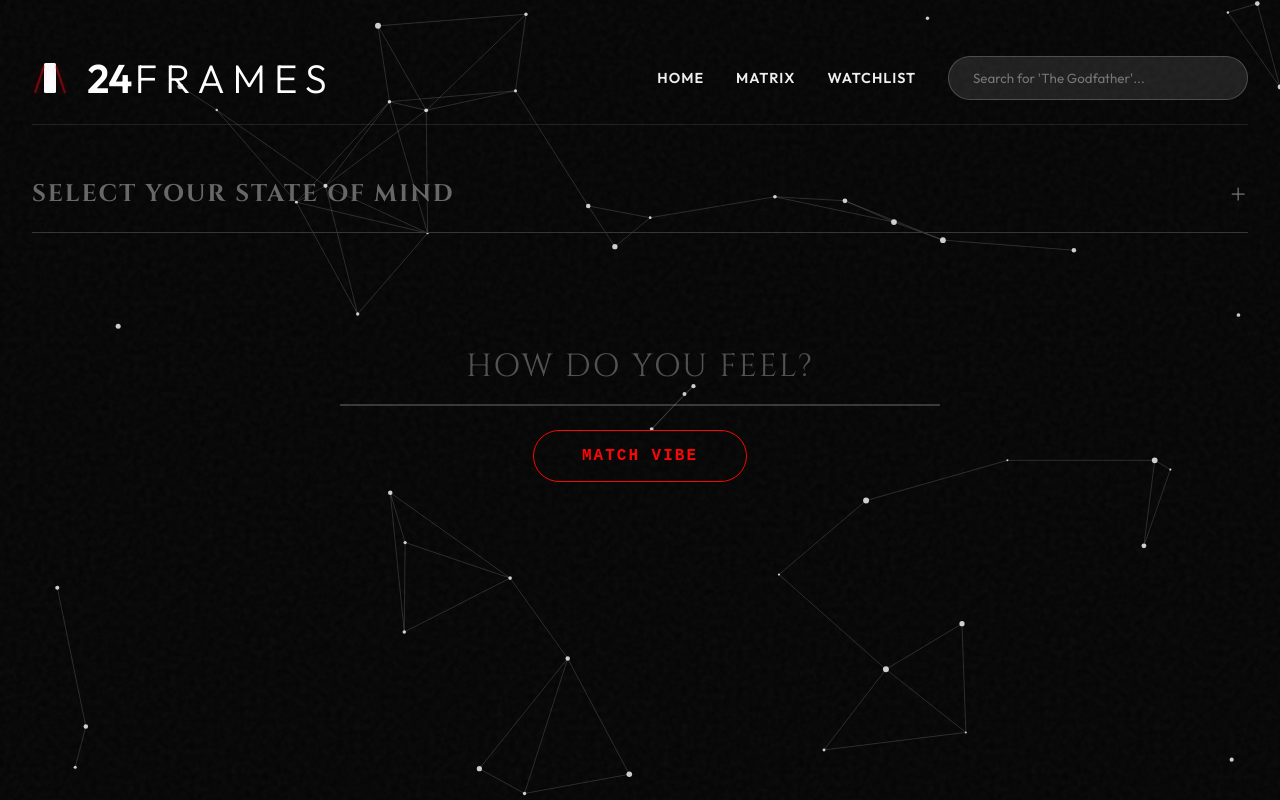
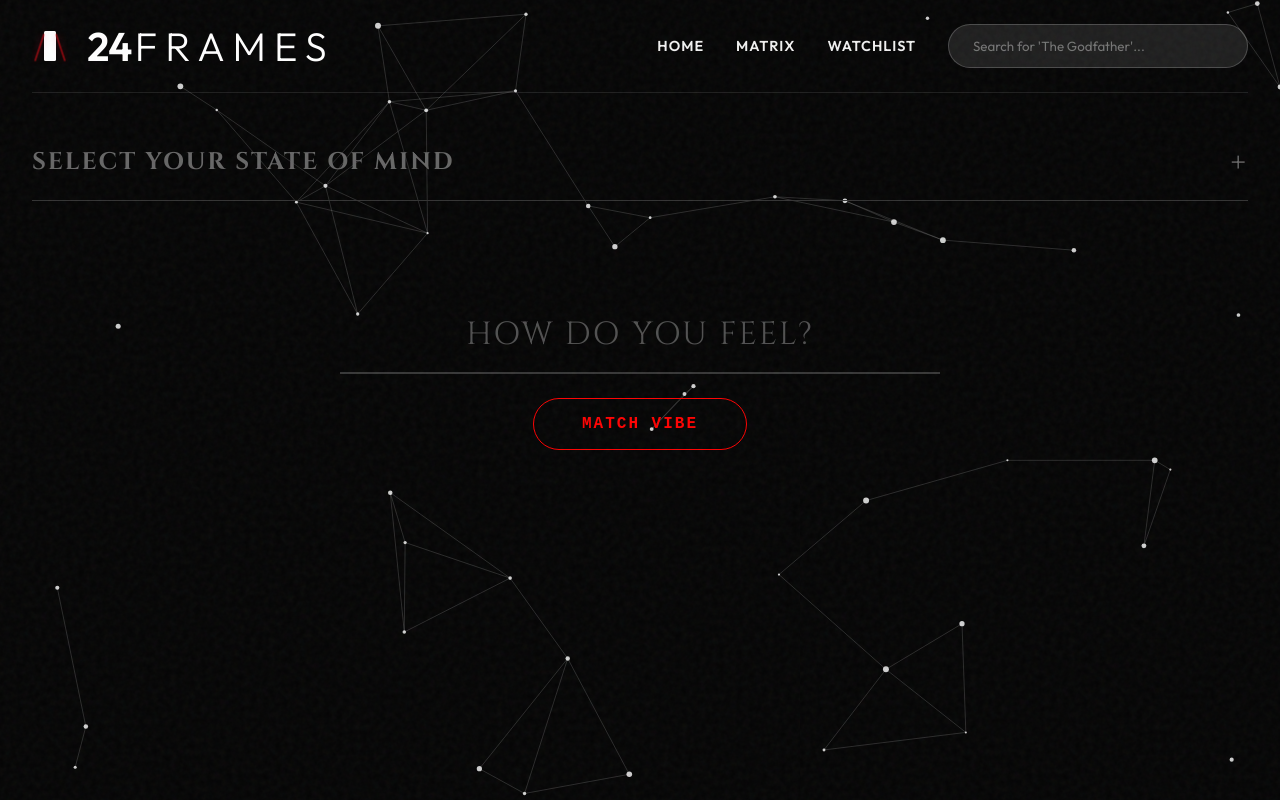
Before and after one commit to 0mkar-kadam/24Frames, a website built with Vite: page index.html in a window 1280 px wide. Built offline with nearby package versions, Linux system fonts and the light colour scheme; no server answers.

Commit message:
Feature: iOS Optimizations (PWA, Safe Area, Touch)

```diff
--- a/index.html
+++ b/index.html
@@ -4,7 +4,10 @@
 <head>
   <meta charset="UTF-8" />
   <link rel="icon" type="image/svg+xml" href="/vite.svg" />
-  <meta name="viewport" content="width=device-width, initial-scale=1.0" />
+  <meta name="viewport" content="width=device-width, initial-scale=1.0, viewport-fit=cover" />
+  <meta name="apple-mobile-web-app-capable" content="yes">
+  <meta name="apple-mobile-web-app-status-bar-style" content="black-translucent">
+  <link rel="manifest" href="/manifest.json">
   <link rel="preconnect" href="https://fonts.googleapis.com">
   <link rel="preconnect" href="https://fonts.gstatic.com" crossorigin>
   <link href="https://fonts.googleapis.com/css2?family=Cinzel:wght@400;700&family=Outfit:wght@300;400;600&display=swap"
--- a/src/style.css
+++ b/src/style.css
@@ -41,6 +41,19 @@ body::after {
   max-width: 1400px;
   margin: 0 auto;
   padding: 2rem;
+  padding-top: env(safe-area-inset-top, 2rem);
+  padding-bottom: env(safe-area-inset-bottom, 2rem);
+  padding-left: max(2rem, env(safe-area-inset-left));
+  padding-right: max(2rem, env(safe-area-inset-right));
+}
+
+/* iOS Touch Optimizations */
+* {
+  -webkit-tap-highlight-color: transparent;
+}
+
+button, a, .mood-item, .movie-card {
+  touch-action: manipulation;
 }
 
 /* Navbar */
```
Also changed, not shown: manifest.json (added).
